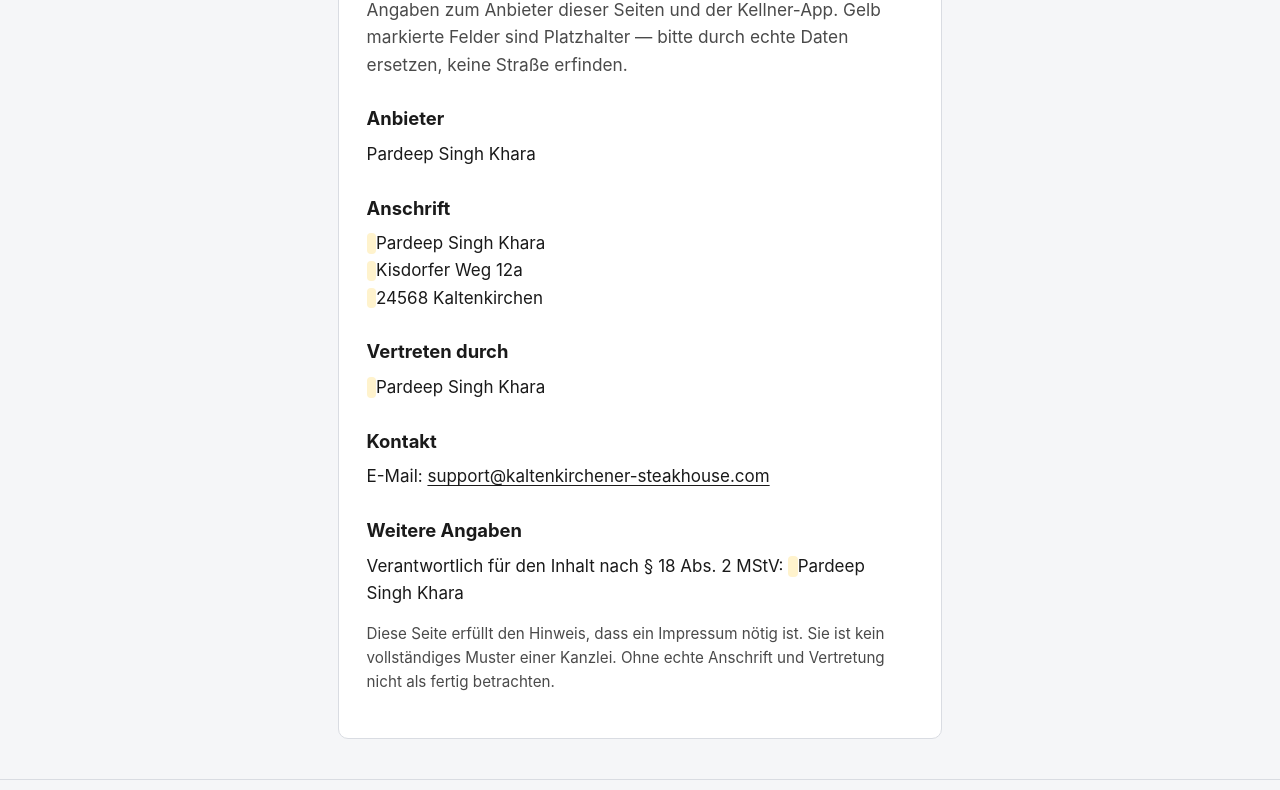
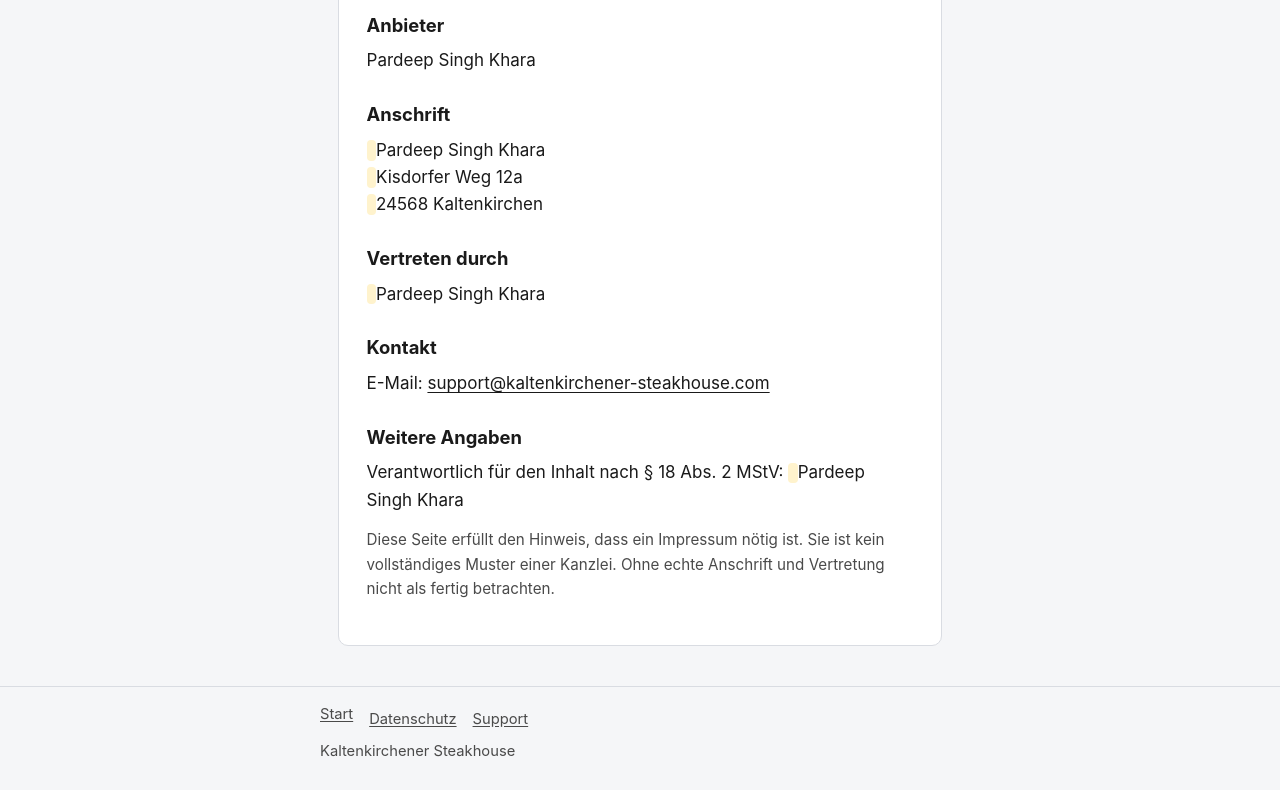
Before and after one commit to samss557/Waiter-APP, a plain HTML site: page impressum.html in a window 1280 px wide. Shown: the part 239-1029 px from the top of the page. Drawn offline with Linux system fonts and the light colour scheme.

Commit message:
Update impressum.html

```diff
--- a/impressum.html
+++ b/impressum.html
@@ -27,7 +27,7 @@
   <main id="inhalt" class="wrap">
     <article class="card">
       <h1>Impressum</h1>
-      <p class="lede">Angaben zum Anbieter dieser Seiten und der Kellner-App. Gelb markierte Felder sind Platzhalter — bitte durch echte Daten ersetzen, keine Straße erfinden.</p>
+
 
       <h2>Anbieter</h2>
       <p>Pardeep Singh Khara</p>
```
